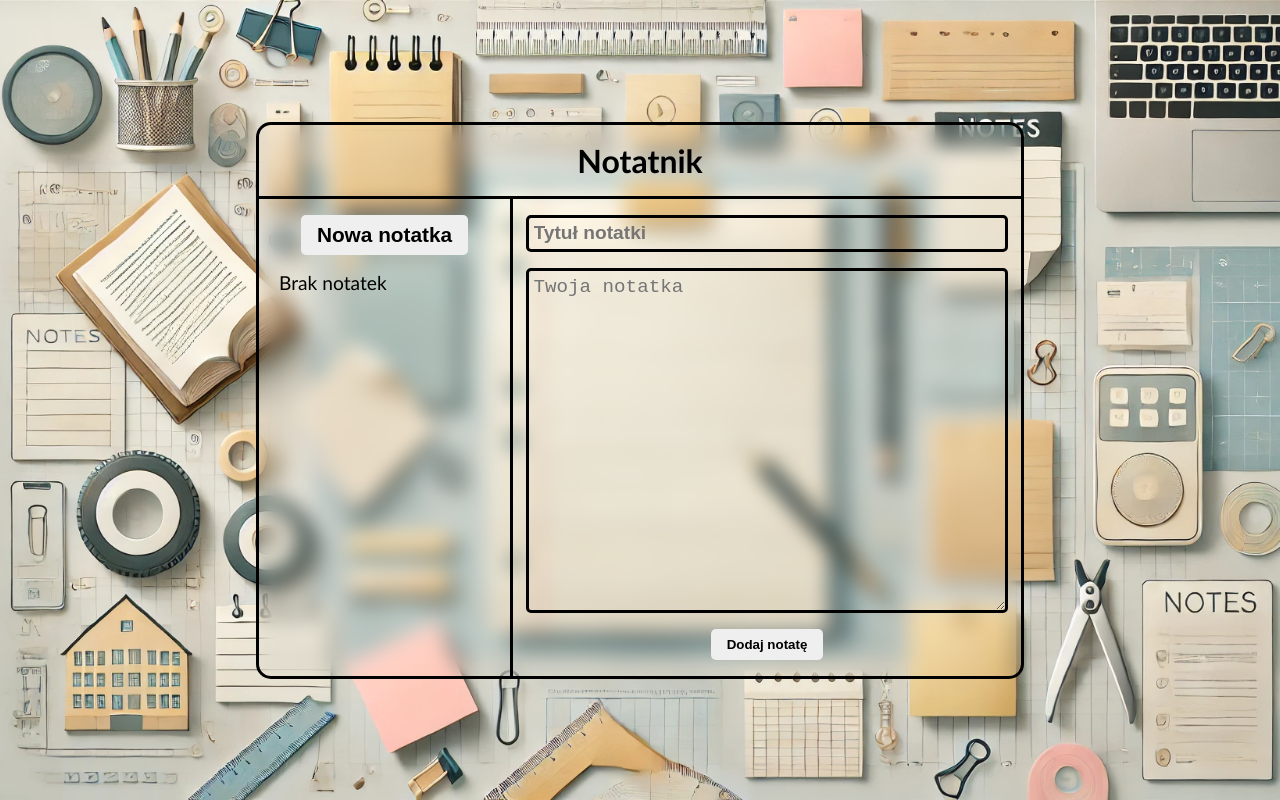
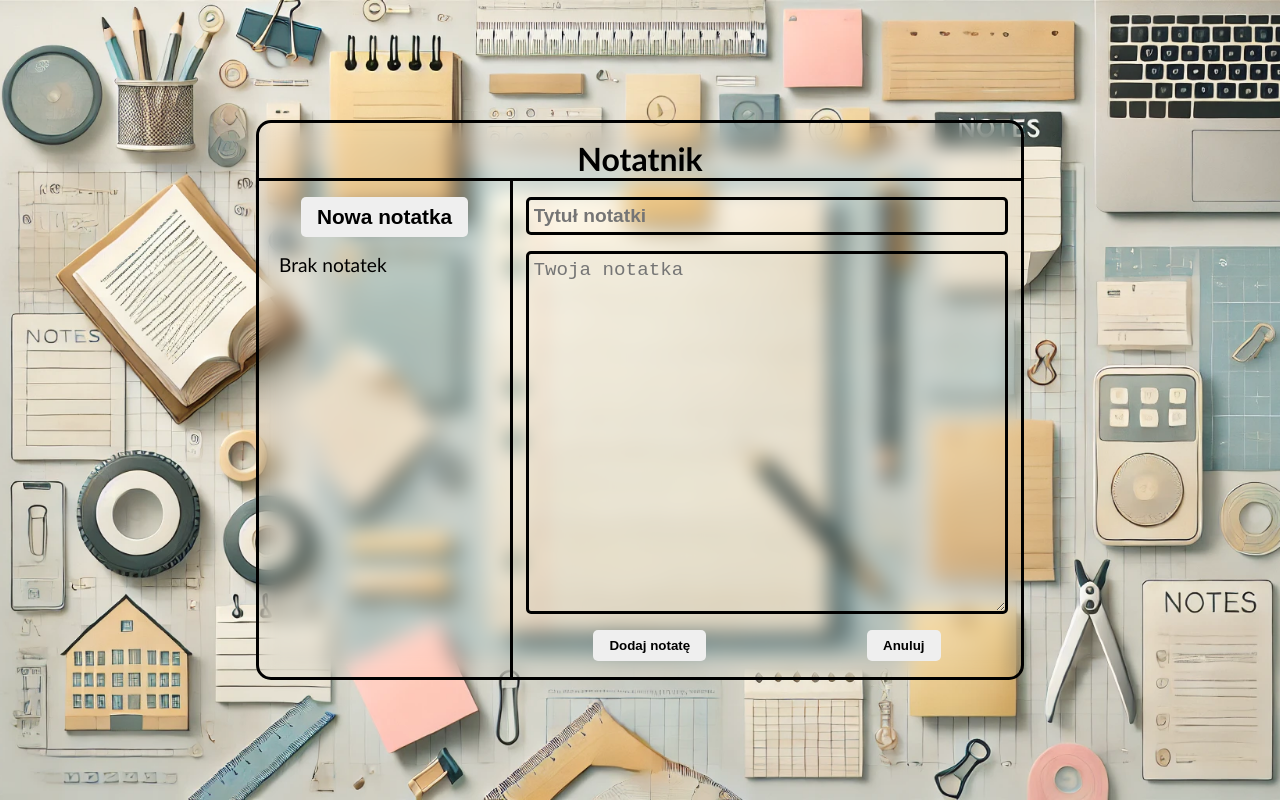
Before and after one commit to Kabrax01/Notes, a React (Vite) app: page / in a window 1280 px wide. Both pictures are taken after a click on the button "Nowa notatka". Built offline with nearby package versions, Linux system fonts and the light colour scheme.

Commit message:
feat: added cancel button. fix: fixed RWD issues

```diff
--- a/src/components/App.tsx
+++ b/src/components/App.tsx
@@ -36,9 +36,7 @@ function App() {
             (note) => note.id !== selectedNote?.id
         );
         setNotes(newNoteList);
-        if (notes.length > 1) {
-            setSelectedNote(notes.at(-1));
-        }
+        setSelectedNote(notes[0]);
     }
 
     useEffect(() => {
--- a/src/components/NewNoteForm.tsx
+++ b/src/components/NewNoteForm.tsx
@@ -22,6 +22,7 @@ function NewNoteForm({
 }: NoteFormProps) {
     const [title, setTitle] = useState<string>("");
     const [content, setContent] = useState<string>("");
+    const [cancel, setCancel] = useState(false);
 
     useEffect(() => {
         if (edit && selectedNote) {
@@ -29,6 +30,10 @@ function NewNoteForm({
             setContent(selectedNote.content);
         }
     }, [edit, selectedNote]);
+
+    function handleCancel() {
+        setCancel(true);
+    }
 
     function handleAddNewNote(e: React.FormEvent<HTMLFormElement>) {
         e.preventDefault();
@@ -40,6 +45,13 @@ function NewNoteForm({
 
     function handleEditNote(e: React.FormEvent<HTMLFormElement>) {
         e.preventDefault();
+
+        if (cancel) {
+            console.log("success");
+            setCancel(false);
+            setEdit(false);
+            return;
+        }
 
         let editedNote: Note;
         if (selectedNote) {
@@ -73,7 +85,7 @@ function NewNoteForm({
         <form
             className="note_form"
             onSubmit={edit ? handleEditNote : handleAddNewNote}>
-            <div>
+            <div className="note_form_input">
                 <input
                     type="text"
                     className="note_form-title"
@@ -91,7 +103,19 @@ function NewNoteForm({
                     required
                 />
             </div>
-            <button>{!edit ? "Dodaj notatę" : "Edytuj"}</button>
+            {edit ? (
+                <div className="note_form_buttons">
+                    <button>Edytuj</button>
+                    <button onClick={handleCancel}>Anuluj</button>
+                </div>
+            ) : (
+                <div className="note_form_buttons">
+                    <button>Dodaj notatę</button>
+                    <button onClick={() => handleShowForm(false)}>
+                        Anuluj
+                    </button>
+                </div>
+            )}
         </form>
     );
 }
--- a/src/main.scss
+++ b/src/main.scss
@@ -48,9 +48,8 @@ button {
     background-color: transparent;
     backdrop-filter: blur(10px);
     border: $border-light-black;
-    display: grid;
+    height: 70vh;
     width: 60vw;
-    grid-template-columns: repeat(2, auto);
 
     @media (max-width: 1200px) {
         width: 80vw;
@@ -58,7 +57,7 @@ button {
 
     @include mobile {
         grid-template-columns: none;
-        height: 95vh;
+        height: 98lvh;
         width: 95vw;
         grid-template-rows: auto 4fr;
     }
@@ -67,25 +66,28 @@ button {
         grid-column: 1/3;
         text-align: center;
         padding: 1rem;
+        height: 10%;
 
         @include mobile {
             grid-column: 1;
             grid-row: 1;
+            padding: 0.1rem;
+            font-size: 0.7rem;
+            height: fit-content;
         }
     }
 
     &_container {
-        grid-column: 1/3;
-        grid-row: 2/3;
         display: grid;
         grid-template-columns: 1fr 2fr;
-        height: 60vh;
+        grid-template-rows: 1fr;
+        height: 90%;
 
         @include mobile {
             grid-template-columns: none;
-            grid-template-rows: 25vh 2fr;
-            grid-column: 1;
-            grid-row: 2;
+            grid-template-rows: 25vh calc(98lvh - 25vh - 2.2rem);
+            // grid-column: 1;
+            // grid-row: 2;
             height: 100%;
         }
 
@@ -99,14 +101,19 @@ button {
             @include flexbox(column);
 
             @include mobile {
-                grid-column: null;
+                grid-column: none;
                 border-right: none;
                 grid-row: 1/2;
+                grid-column: 1;
             }
 
             button {
                 align-self: center;
                 font-size: 1.3rem;
+
+                @include mobile {
+                    font-size: 1rem;
+                }
             }
 
             ul {
@@ -118,7 +125,7 @@ button {
                 width: 95%;
                 @include mobile {
                     overflow-y: scroll;
-                    scrollbar-width: thin;
+                    scrollbar-width: none;
                 }
 
                 li {
@@ -135,16 +142,14 @@ button {
         }
 
         .note {
-            height: 100%;
-            overflow-y: scroll;
-            scroll-behavior: smooth;
-            scrollbar-width: none;
             grid-column: 2/3;
             border-top: $border-light-black;
-            @include flexbox(column, center, flex-start);
+            overflow-y: hidden;
+            @include flexbox(column, center, center);
 
             @include mobile {
                 grid-column: 1;
+                grid-row: 2/3;
             }
 
             &--empty {
@@ -164,9 +169,11 @@ button {
             }
 
             &-content {
+                width: 100%;
+                overflow-y: scroll;
+                scrollbar-width: thin;
+                scrollbar-color: black transparent;
                 flex-grow: 3;
-                width: 100%;
-                height: 70%;
 
                 p {
                     padding: 1rem 2rem;
@@ -174,13 +181,11 @@ button {
                     font-weight: 600;
                     line-height: 1.2;
                     max-height: 100%;
-                    overflow-y: scroll;
-                    scrollbar-width: thin;
-                    scrollbar-color: black transparent;
+                    margin: auto 0;
                     word-break: break-word;
 
                     @include mobile {
-                        height: 22rem;
+                        // height: fit-content;
                     }
                 }
             }
@@ -203,11 +208,12 @@ button {
             @include flexbox(column);
 
             @include mobile {
+                grid-column: none;
+                grid-row: 2/3;
                 grid-column: 1;
-                grid-row: 2/3;
             }
 
-            div {
+            &_input {
                 height: 100%;
                 width: 100%;
                 @include flexbox(column);
@@ -241,8 +247,12 @@ button {
                 }
             }
 
-            button {
-                justify-self: flex-end;
+            &_buttons {
+                width: 100%;
+                display: flex;
+                flex-direction: row;
+                align-items: center;
+                justify-content: space-around;
             }
         }
     }
```
